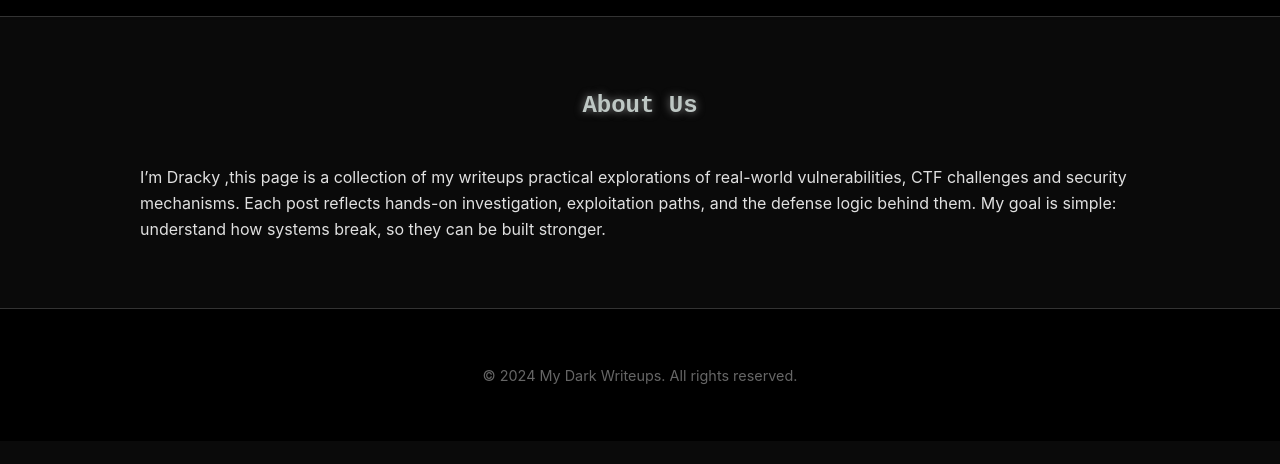
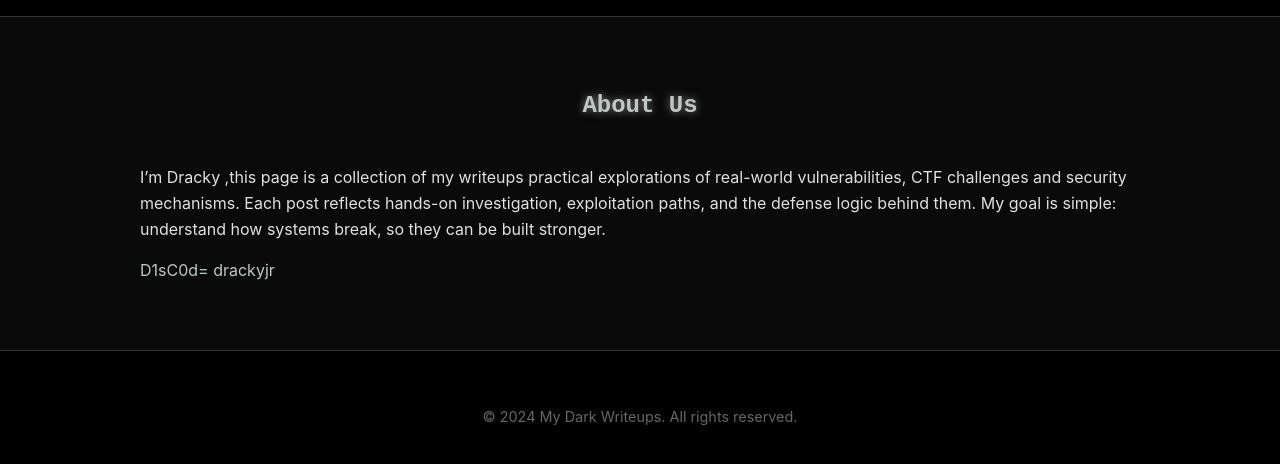
Before and after one commit to drackyjr/drackyjr.github.io, a plain HTML site: page about.html in a window 1280 px wide. Shown: the part 100-564 px from the top of the page. Drawn offline with Linux system fonts and the light colour scheme.

Commit message:
Update about.html

```diff
--- a/about.html
+++ b/about.html
@@ -25,6 +25,7 @@
 
 Each post reflects hands-on investigation, exploitation paths, and the defense logic behind them.
 My goal is simple: understand how systems break, so they can be built stronger.</p>
+              <p><a href="https://discordapp.com/users/886128141494517810" target="_blank">D1sC0d= drackyjr</a></p>
         </section>
     </main>
 
```
